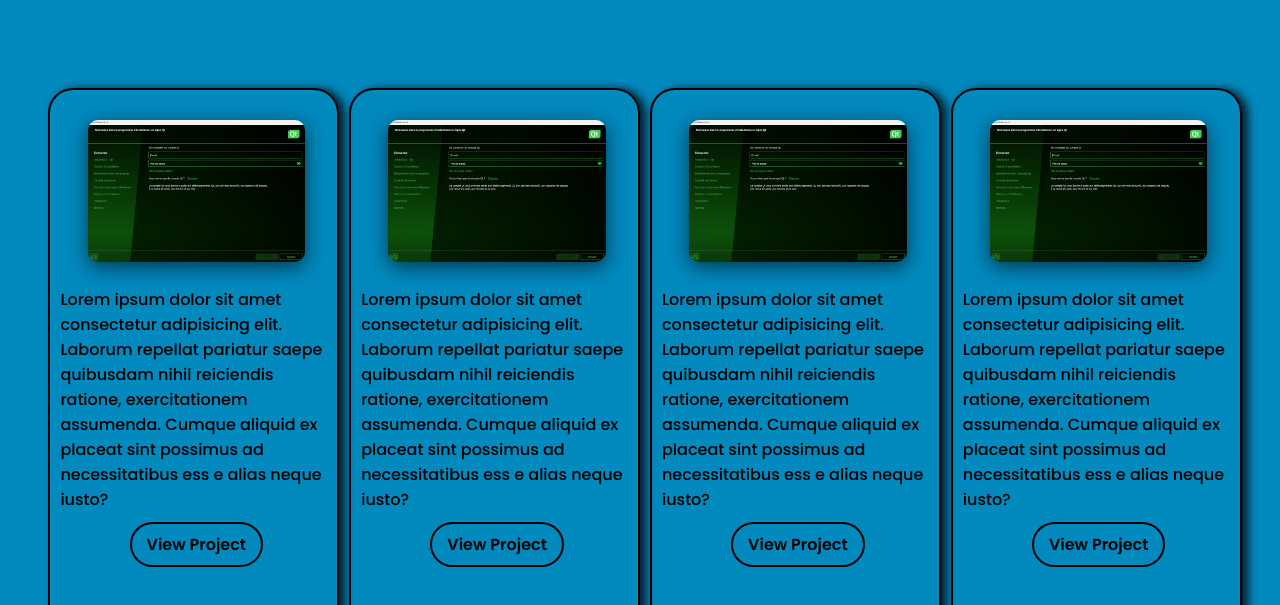
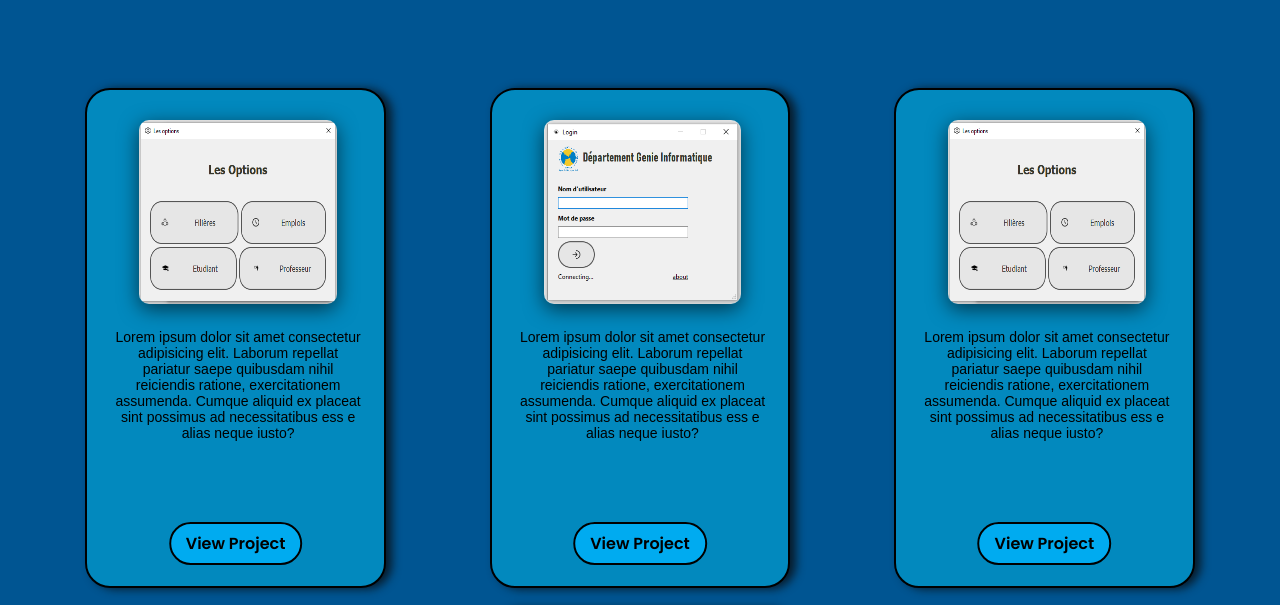
Before and after one commit to khalilh2002/Profolio, a plain HTML site: page index.html in a window 1280 px wide. Shown: the part 802-1407 px from the top of the page. Drawn offline with Linux system fonts and the light colour scheme.

Commit message:
home+project

```diff
--- a/index.html
+++ b/index.html
@@ -12,7 +12,7 @@
 </head>
 <body>
     <header class="header">
-        <a href="#" class="logo">Khalil El Houssine</a>
+        <a href="#home" class="logo">Khalil El Houssine</a>
 
         <nav class="navbar">
             <a href="#home">Home</a>
@@ -44,11 +44,12 @@
             <img src="/img/main.png" alt="">
         </div>
     </section>
+
     <section class="project" id="project">
         <div class="project-content">
             <div class="project-self">
                 <div class="project-photo">
-                    <img src="/img/project1/1.jpg" alt="">
+                    <img src="/img/project1/2.png" alt="">
                 </div>
                 <div class="description">
                     <p>Lorem ipsum dolor sit amet consectetur adipisicing elit.
@@ -64,7 +65,7 @@
             </div>
             <div class="project-self">
                 <div class="project-photo">
-                    <img src="/img/project1/1.jpg" alt="">
+                    <img src="/img/project1/1.png" alt="">
                 </div>
                 <div class="description">
                     <p>Lorem ipsum dolor sit amet consectetur adipisicing elit.
@@ -80,7 +81,7 @@
             </div>
             <div class="project-self">
                 <div class="project-photo">
-                    <img src="/img/project1/1.jpg" alt="">
+                    <img src="/img/project1/2.png" alt="">
                 </div>
                 <div class="description">
                     <p>Lorem ipsum dolor sit amet consectetur adipisicing elit.
@@ -96,7 +97,7 @@
             </div>
             <div class="project-self">
                 <div class="project-photo">
-                    <img src="/img/project1/1.jpg" alt="">
+                    <img src="/img/project1/1.png" alt="">
                 </div>
                 <div class="description">
                     <p>Lorem ipsum dolor sit amet consectetur adipisicing elit.
@@ -109,13 +110,16 @@
                        View Project
                     </a>
                 </div>
-
-
             </div>
             <!------------- add more content in here ---------------------------------------------------->
             </div>
         </div>
     </section>
 
+    <section class="education">
+
+    </section>
+
+
 </body>
 </html>
--- a/style.css
+++ b/style.css
@@ -48,7 +48,7 @@ body{
 
     display: flex;
     align-items: center;
-    height: 100vh;
+    min-height: 100vh;
     padding: 0 10%;
 }
 .intro-container{
@@ -133,45 +133,64 @@ body{
 
 .project-content{
     padding: 90px 3% 20px ;
-    height: 100vh;
+    min-height: 100vh;
 
-    background-color:#0289be ;
-    overflow:auto;
+    background-color: #005592;
 
     display: flex;
     justify-content: space-around;
-    align-items:flex;
+    column-gap: 10px;
+    row-gap: 10px;
+    flex-wrap: wrap;
+
 }
 .project-content .project-self {
     border: 2px solid black;
     border-radius:25px ;
-    min-width: 200px;
-    margin-left: 10px;
+
+    min-width: 300px;
+    width: 25%;
+    max-width: 400px;
+    min-height:500px ;
+
+    margin-bottom: 10px;
+
     padding: 30px 5px 5px 10px;
+    box-shadow: 6px 1px 10px #081b29;
 
-    box-shadow: 6px 1px 10px #081b29;
+    position: relative;
+    background-color:#0289be ;
+
     overflow: auto;
 }
-.project-content .project-self .description{
+.project-content .project-self .description p{
     font-family: Arial, Helvetica, sans-serif;
-    padding-top: 15px;
+    padding: 25px 18px ;
     font-weight: 500;
+    font-size: 14px;
+    text-align: center;
 }
 .project-content .project-self .project-photo{
     display: flex;
     justify-content: center;
+    height: 40%;
+    max-height: 250px;
 }
 .project-content .project-self .project-photo img{
-    width: 80%;
+    width: 70%;
     max-width: 600px;
     box-shadow: 0 5px 20px rgba(0, 0, 0, 0.596);
     border-radius: 10px;
-    margin-bottom: 10px;
+
 }
 
+
+
 .view-project{
-    display: flex;
-    justify-content: center;
+    position: absolute;
+    bottom: 30px;
+    left: 50%;
+    transform: translateX(-50%);
 
 }
 
@@ -181,9 +200,9 @@ body{
     border: 2px black solid;
     padding: 8px 15px;
     border-radius: 25px;
-    margin-top: 10px;
+
     font-weight: 600;
-
+    background-color: #00abf0;
     transition: .3s;
 }
 .view-project a:hover{
```
Also changed, not shown: img/project1/1.jpg (deleted), img/project1/1.png (added), img/project1/2.png (added).
